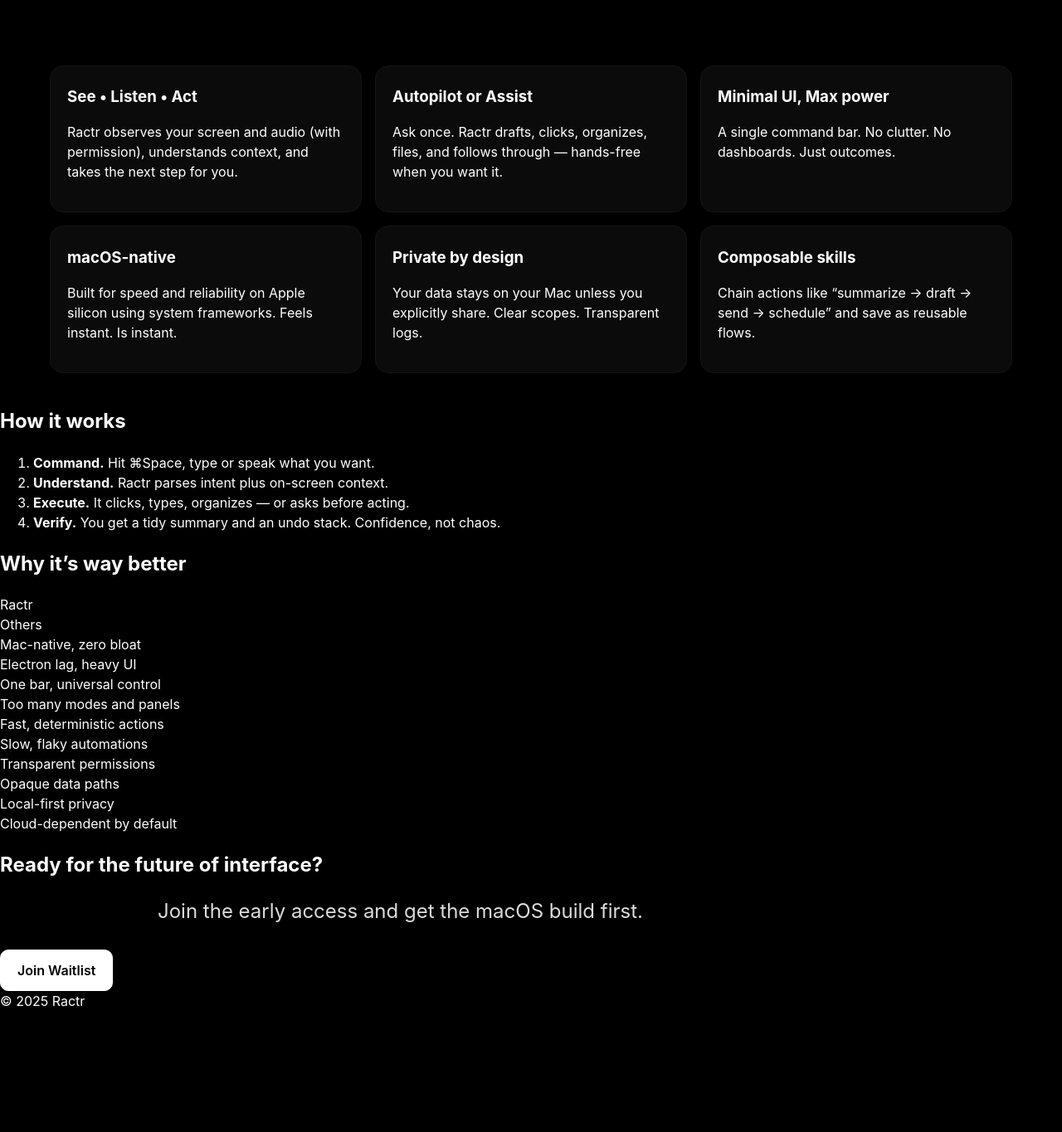
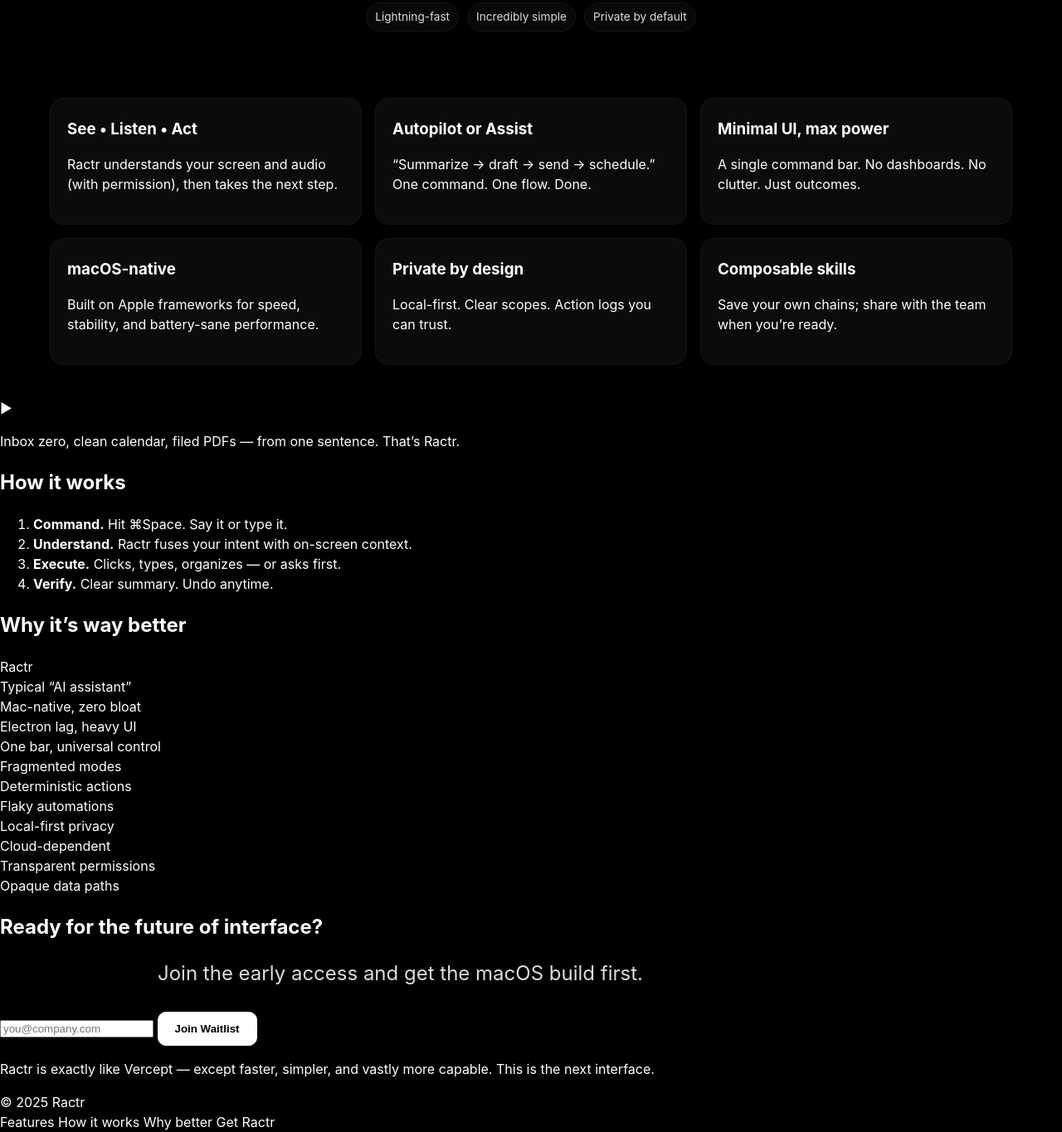
Before and after one commit to galcock/Ractr, a plain HTML site: page index.html in a window 1280 px wide. Shown: the part 401-1766 px from the top of the page at 83% size. Before the commit the page ends 1620 px from the top, so only its background shows below. Drawn offline with Linux system fonts and the light colour scheme.

Commit message:
Update index.html

```diff
--- a/index.html
+++ b/index.html
@@ -3,93 +3,135 @@
 <head>
   <meta charset="utf-8">
   <title>Ractr — Ractr does your work</title>
-  <meta name="viewport" content="width=device-width,initial-scale=1">
+  <meta name="viewport" content="width=device-width, initial-scale=1, viewport-fit=cover">
   <meta name="description" content="Ractr for macOS. The future of computer interface. Ractr does your work.">
-  <link rel="stylesheet" href="/style.css?v=2">
+  <link rel="stylesheet" href="/style.css?v=3">
+  <!-- Simple favicon from the logo -->
+  <link rel="icon" type="image/svg+xml" href="#favicon">
 </head>
 <body>
+  <!-- Invisible SVG for favicon reference -->
+  <svg id="favicon" xmlns="http://www.w3.org/2000/svg" viewBox="0 0 64 64" style="display:none">
+    <defs><linearGradient id="g" x1="0" y1="0" x2="1" y2="1">
+      <stop offset="0" stop-color="#fff"/><stop offset="1" stop-color="#999"/>
+    </linearGradient></defs>
+    <rect width="64" height="64" rx="12" fill="#000"/>
+    <path d="M18 46V18h15c8 0 13 4.5 13 11.5 0 6-5 10.5-12.4 10.5H31l9.8 6H34L21 34.5V46h-3zm13-24h-10v9.5l10 0c5.2 0 8.6-2.6 8.6-6.9S36.2 22 31 22z" fill="url(#g)"/>
+  </svg>
+
   <header class="nav">
-    <a href="#" class="brand">Ractr</a>
-    <nav>
+    <a class="brand" href="#top" aria-label="Ractr Home">
+      <!-- Ractr LOGO (inline SVG) -->
+      <svg class="logo" width="34" height="34" viewBox="0 0 64 64" aria-hidden="true" xmlns="http://www.w3.org/2000/svg">
+        <defs>
+          <linearGradient id="lg" x1="0" y1="0" x2="1" y2="1">
+            <stop offset="0" stop-color="#fff"/><stop offset="1" stop-color="#bfbfbf"/>
+          </linearGradient>
+        </defs>
+        <rect width="64" height="64" rx="14" fill="#0a0a0a"/>
+        <path d="M18 46V18h15c8 0 13 4.5 13 11.5 0 6-5 10.5-12.4 10.5H31l9.8 6H34L21 34.5V46h-3zm13-24h-10v9.5l10 0c5.2 0 8.6-2.6 8.6-6.9S36.2 22 31 22z" fill="url(#lg)"/>
+      </svg>
+      <span>Ractr</span>
+    </a>
+    <nav class="links">
       <a href="#features">Features</a>
       <a href="#how">How it works</a>
       <a href="#compare">Why better</a>
-      <a href="#cta" class="btn small">Get Ractr</a>
+      <a class="btn small" href="#cta">Get Ractr</a>
     </nav>
+    <button class="menu" aria-label="Menu" aria-expanded="false">⋯</button>
   </header>
 
-  <main>
+  <div id="mobileNav" class="mobile-nav" hidden>
+    <a href="#features">Features</a>
+    <a href="#how">How it works</a>
+    <a href="#compare">Why better</a>
+    <a class="btn small" href="#cta">Get Ractr</a>
+  </div>
+
+  <main id="top">
     <section class="hero">
-      <h1>Ractr does your work.</h1>
-      <p class="lede">For macOS. The future of computer interface — type or speak, and Ractr sees, decides, and executes.</p>
+      <h1><span class="muted">Ractr</span> does your work.</h1>
+      <p class="lede">For macOS. The future of computer interface — speak or type. Ractr sees, decides, and executes.</p>
       <div class="cta">
         <a class="btn" href="#cta">Download for macOS</a>
         <a class="btn ghost" href="#video">Watch demo</a>
       </div>
+      <div class="badges">
+        <span class="chip">Lightning-fast</span>
+        <span class="chip">Incredibly simple</span>
+        <span class="chip">Private by default</span>
+      </div>
     </section>
 
     <section id="features" class="grid">
-      <article>
-        <h3>See • Listen • Act</h3>
-        <p>Ractr observes your screen and audio (with permission), understands context, and takes the next step for you.</p>
-      </article>
-      <article>
-        <h3>Autopilot or Assist</h3>
-        <p>Ask once. Ractr drafts, clicks, organizes, files, and follows through — hands-free when you want it.</p>
-      </article>
-      <article>
-        <h3>Minimal UI, Max power</h3>
-        <p>A single command bar. No clutter. No dashboards. Just outcomes.</p>
-      </article>
-      <article>
-        <h3>macOS-native</h3>
-        <p>Built for speed and reliability on Apple silicon using system frameworks. Feels instant. Is instant.</p>
-      </article>
-      <article>
-        <h3>Private by design</h3>
-        <p>Your data stays on your Mac unless you explicitly share. Clear scopes. Transparent logs.</p>
-      </article>
-      <article>
-        <h3>Composable skills</h3>
-        <p>Chain actions like “summarize → draft → send → schedule” and save as reusable flows.</p>
-      </article>
+      <article><h3>See • Listen • Act</h3><p>Ractr understands your screen and audio (with permission), then takes the next step.</p></article>
+      <article><h3>Autopilot or Assist</h3><p>“Summarize → draft → send → schedule.” One command. One flow. Done.</p></article>
+      <article><h3>Minimal UI, max power</h3><p>A single command bar. No dashboards. No clutter. Just outcomes.</p></article>
+      <article><h3>macOS-native</h3><p>Built on Apple frameworks for speed, stability, and battery-sane performance.</p></article>
+      <article><h3>Private by design</h3><p>Local-first. Clear scopes. Action logs you can trust.</p></article>
+      <article><h3>Composable skills</h3><p>Save your own chains; share with the team when you’re ready.</p></article>
+    </section>
+
+    <section id="video" class="demo">
+      <div class="frame" role="img" aria-label="Product demo placeholder"><div class="play">▶</div></div>
+      <p class="caption">Inbox zero, clean calendar, filed PDFs — from one sentence. That’s Ractr.</p>
     </section>
 
     <section id="how" class="how">
       <h2>How it works</h2>
       <ol class="steps">
-        <li><strong>Command.</strong> Hit ⌘Space, type or speak what you want.</li>
-        <li><strong>Understand.</strong> Ractr parses intent plus on-screen context.</li>
-        <li><strong>Execute.</strong> It clicks, types, organizes — or asks before acting.</li>
-        <li><strong>Verify.</strong> You get a tidy summary and an undo stack. Confidence, not chaos.</li>
+        <li><strong>Command.</strong> Hit ⌘Space. Say it or type it.</li>
+        <li><strong>Understand.</strong> Ractr fuses your intent with on-screen context.</li>
+        <li><strong>Execute.</strong> Clicks, types, organizes — or asks first.</li>
+        <li><strong>Verify.</strong> Clear summary. Undo anytime.</li>
       </ol>
     </section>
 
     <section id="compare" class="compare">
       <h2>Why it’s way better</h2>
       <div class="table">
-        <div class="row head"><div>Ractr</div><div>Others</div></div>
+        <div class="row head"><div>Ractr</div><div>Typical “AI assistant”</div></div>
         <div class="row"><div>Mac-native, zero bloat</div><div>Electron lag, heavy UI</div></div>
-        <div class="row"><div>One bar, universal control</div><div>Too many modes and panels</div></div>
-        <div class="row"><div>Fast, deterministic actions</div><div>Slow, flaky automations</div></div>
+        <div class="row"><div>One bar, universal control</div><div>Fragmented modes</div></div>
+        <div class="row"><div>Deterministic actions</div><div>Flaky automations</div></div>
+        <div class="row"><div>Local-first privacy</div><div>Cloud-dependent</div></div>
         <div class="row"><div>Transparent permissions</div><div>Opaque data paths</div></div>
-        <div class="row"><div>Local-first privacy</div><div>Cloud-dependent by default</div></div>
       </div>
     </section>
 
     <section id="cta" class="cta-block">
       <h2>Ready for the future of interface?</h2>
       <p class="lede">Join the early access and get the macOS build first.</p>
-      <a class="btn" href="mailto:hello@ractr.com">Join Waitlist</a>
+      <form class="waitlist" action="mailto:hello@ractr.com" method="post" enctype="text/plain">
+        <input type="email" name="email" placeholder="you@company.com" aria-label="Email" required>
+        <button class="btn" type="submit">Join Waitlist</button>
+      </form>
+      <p class="micro">Ractr is exactly like Vercept — except faster, simpler, and vastly more capable. This is the next interface.</p>
     </section>
   </main>
 
   <footer class="foot">
     <span>© <span id="year"></span> Ractr</span>
+    <nav>
+      <a href="#features">Features</a>
+      <a href="#how">How it works</a>
+      <a href="#compare">Why better</a>
+      <a href="#cta">Get Ractr</a>
+    </nav>
   </footer>
 
   <script>
-    document.getElementById('year').textContent = new Date().getFullYear();
+    // Mobile menu + year; inline to keep two-file limit.
+    (function(){
+      document.getElementById('year').textContent = new Date().getFullYear();
+      const m = document.querySelector('.menu'), nav = document.getElementById('mobileNav');
+      if (m && nav) m.addEventListener('click', () => {
+        const open = !nav.hasAttribute('hidden');
+        nav.toggleAttribute('hidden', open);
+        m.setAttribute('aria-expanded', String(!open));
+      });
+    })();
   </script>
 </body>
 </html>
```
